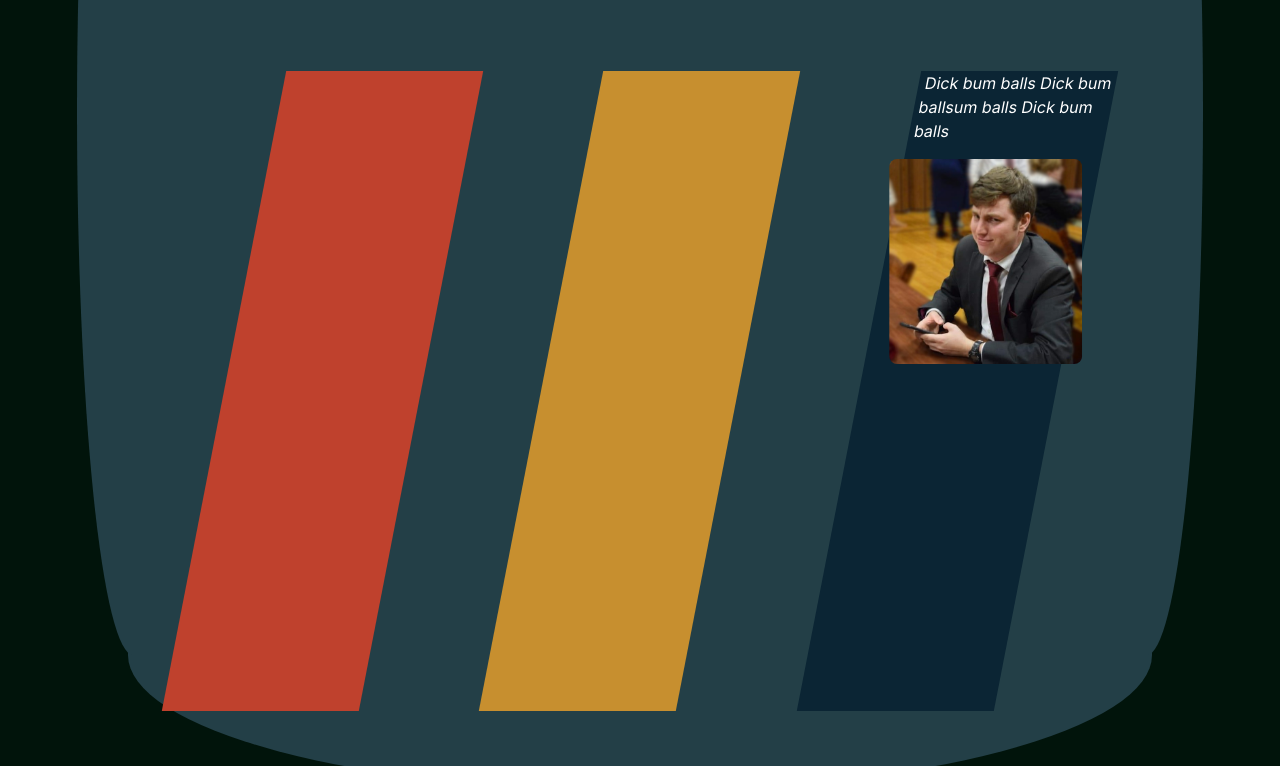
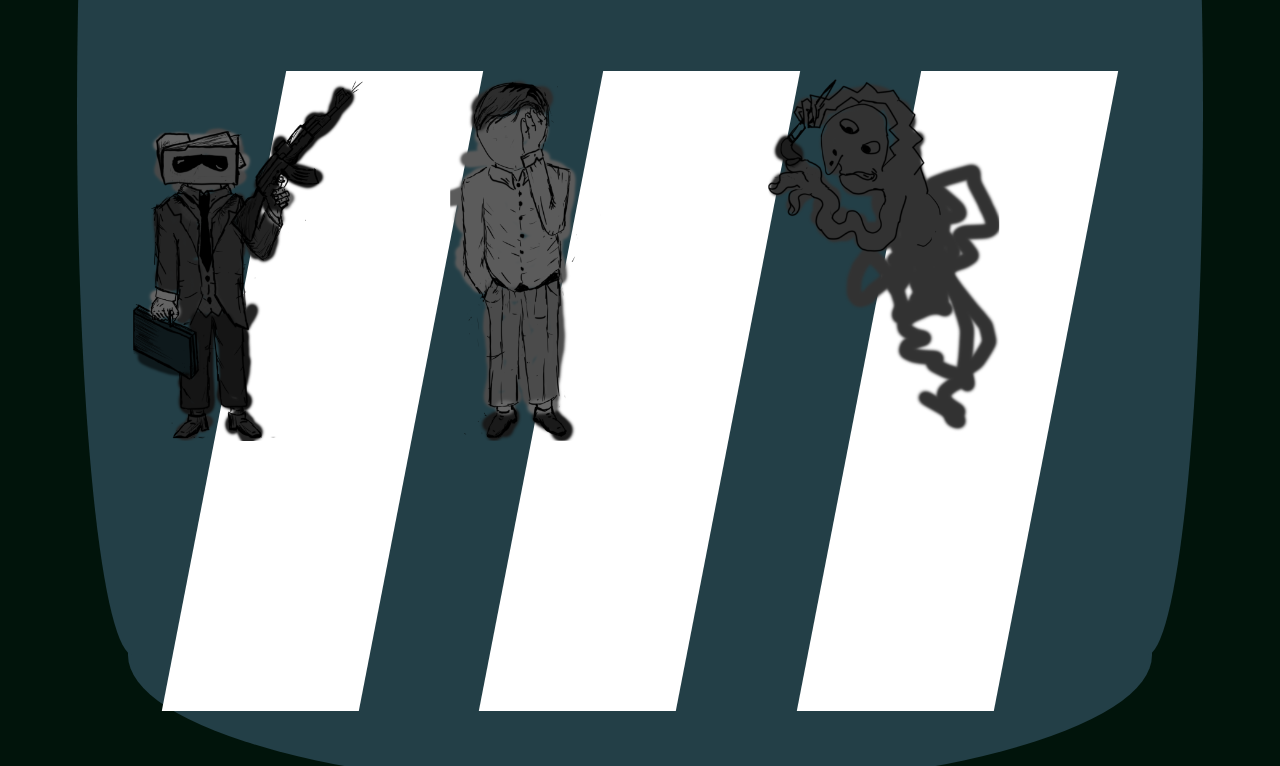
Before and after one commit to ZackBradshaw/zackwebsite, a Gatsby site: page / in a window 1280 px wide. Shown: the part 745-1511 px from the top of the page. Built offline with nearby package versions, Linux system fonts and the light colour scheme; Gatsby itself is replaced by a stand-in of ours.

Commit message:
add images

```diff
--- a/src/components/costumBulma.scss
+++ b/src/components/costumBulma.scss
@@ -30,6 +30,7 @@ $black: #026d6d;
 $red: #bf412d;
 $yellow: #c78f2f;
 $blue: #0b2534;
+$grey: white;
 //cards
 $card-shadow: 0px 2px 4px rgba(0, 0, 0, 0.68);
 .gradient-dark {
@@ -363,13 +364,80 @@ $card-shadow: 0px 2px 4px rgba(0, 0, 0, 0.68);
   transform: skewX(0deg);
   margin-left: 0.3em;
   word-wrap: break-word;
+  // align-content: center;
+  color: #01140b;
+  // text-align: end;
 }
+
+
+.turtle-color-r{
+ background-color: $grey;
+
+}
+.turtle-color-y{
+  background-color: $grey;
+}
+.turtle-color-b{
+  background-color: $grey;
+}
+
+.turtle-color-r:hover{
+  background-color: $red;
+
+ }
+ .turtle-color-y:hover{
+   background-color: $yellow;
+ }
+ .turtle-color-b:hover{
+   background-color: $blue;
+ }
+
 .turtle {
   transform: skewX(11deg);
   position: relative;
   animation: flyintoright 0.4s backwards;
 
   transition: all 0.2s ease-in-out;
+
+// float: left;
+  z-index: 2;
+  height: 120%;
+  width: 120%;
+  filter: grayscale(100%) contrast(100%) brightness(40%);
+  vertical-align: bottom;
+  padding-left: -3em;
+  margin-left: -10em;
+}
+
+.diagonal-box .content-box .turtle{
+  align-items: left;
+  position: absolute;
+  bottom: 0;
+  left: 0;
+float: left;
+
+}
+.turtle:hover{
+  filter: grayscale(0%);
+  filter: contrast(100%);
+
+}
+.turtle-text {
+  // z-index: -1;
+  // position: absolute;
+  // text-align: end;
+  // position: relative;
+  // bottom: 0;
+  // right: 0;
+
+}
+.turtle-text  p{
+  z-index: -1;
+  position: absolute;
+  text-align: end;
+  bottom: 0;
+  right: 0;
+
 }
 
 .diagonal-box-footer {
--- a/src/pages/index.js
+++ b/src/pages/index.js
@@ -14,7 +14,7 @@ const IndexPage = () => (
       <div className="padding-top-4em " id="tv">
         <div className="section">
           <div className="container">
-<p className="giant-text retro-font retro-text-shadow has-text-centered">Select your character</p>
+            <p className="giant-text retro-font retro-text-shadow has-text-centered">Select your character</p>
           </div>
         </div>
         <div className="section">
@@ -22,28 +22,34 @@ const IndexPage = () => (
             <div className="tile is-ancestor">
 
               <div className="tile is-parent mx-6">
-                <article className="tile is-child diagonal-box r">
+                <article className="tile is-child diagonal-box turtle-color-r">
                   <div className="content-box">
+                    <div className="turtle">
+                      <img src="assets/projects.png"></img>
+                    </div>
                   </div>
                 </article>
               </div>
 
               <div className="tile is-parent mx-6">
-                <article className="tile is-child diagonal-box y">
+                <article className="tile is-child diagonal-box turtle-color-y">
                   <div className="content-box">
+                    <div className="turtle">
+                      <img src="assets/about.png"></img>
+                    </div>
                   </div>
                 </article>
               </div>
 
               <div className="tile is-parent mx-6">
-                <article className="tile is-child diagonal-box b">
+                <article className="tile is-child diagonal-box turtle-color-b">
                   <div className="content-box">
-                    <div className="content">
-                      <p> Dick bum balls  Dick bum ballsum balls  Dick bum balls  </p>
-                     <div className="turtle">
-                      <Image />
-                     </div>
-                    </div>
+                    {/* <div className="content"> */}
+
+                      <div className="turtle">
+                        <img src="assets/artgallery.png"></img>
+                      </div>
+                    {/* </div> */}
                   </div>
                 </article>
               </div>
```
Also changed, not shown: src/images/About.png (added), src/images/ArtGallery.png (added), src/images/Projects.png (added), static/assets/About.png (added), static/assets/ArtGallery.png (added), static/assets/Projects.png (added), static/assets/screenshot_23.png (deleted), static/assets/screenshot_27.png (deleted), static/assets/screenshot_29.png (deleted), static/assets/screenshot_30.png (deleted).
